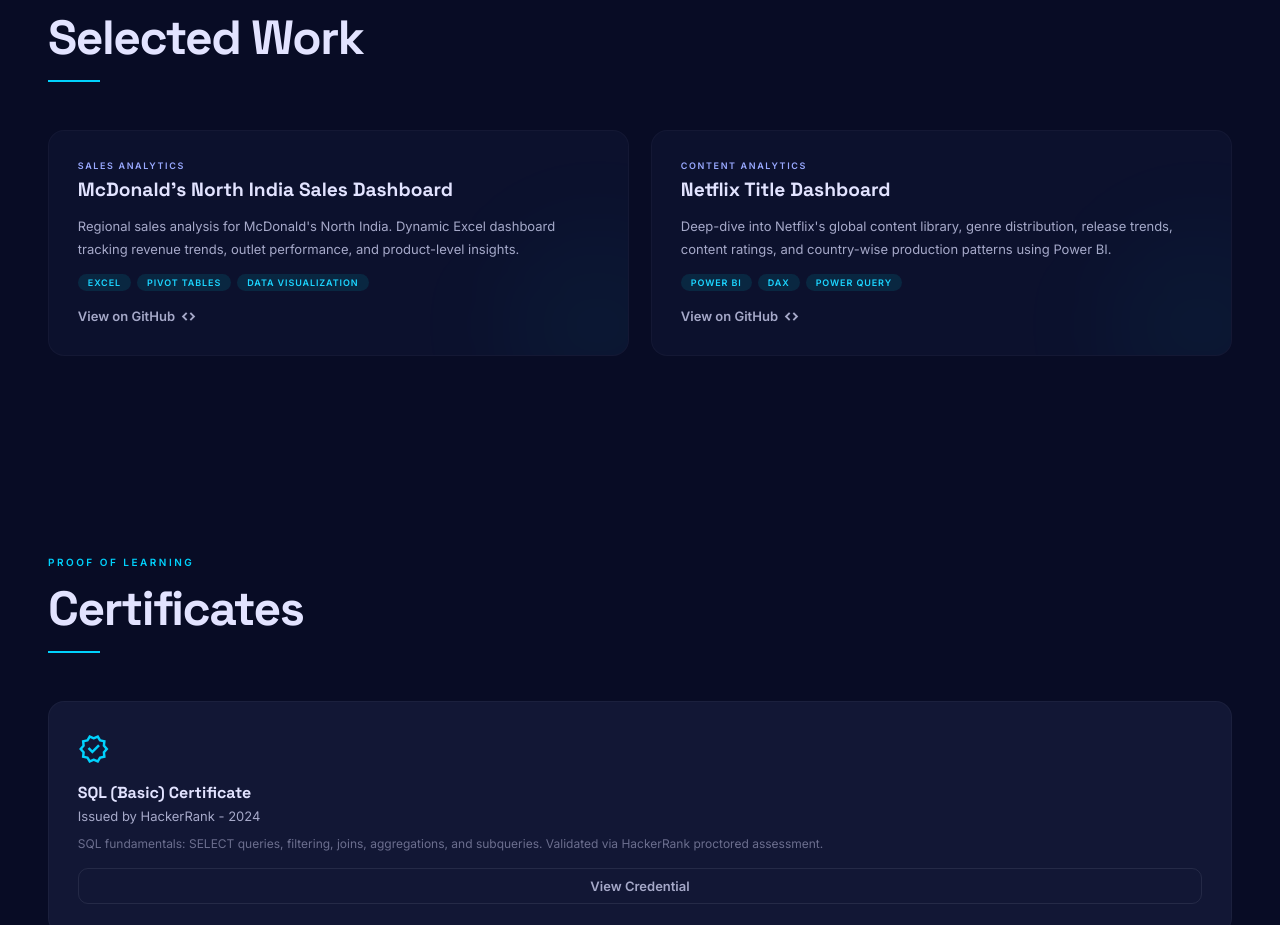
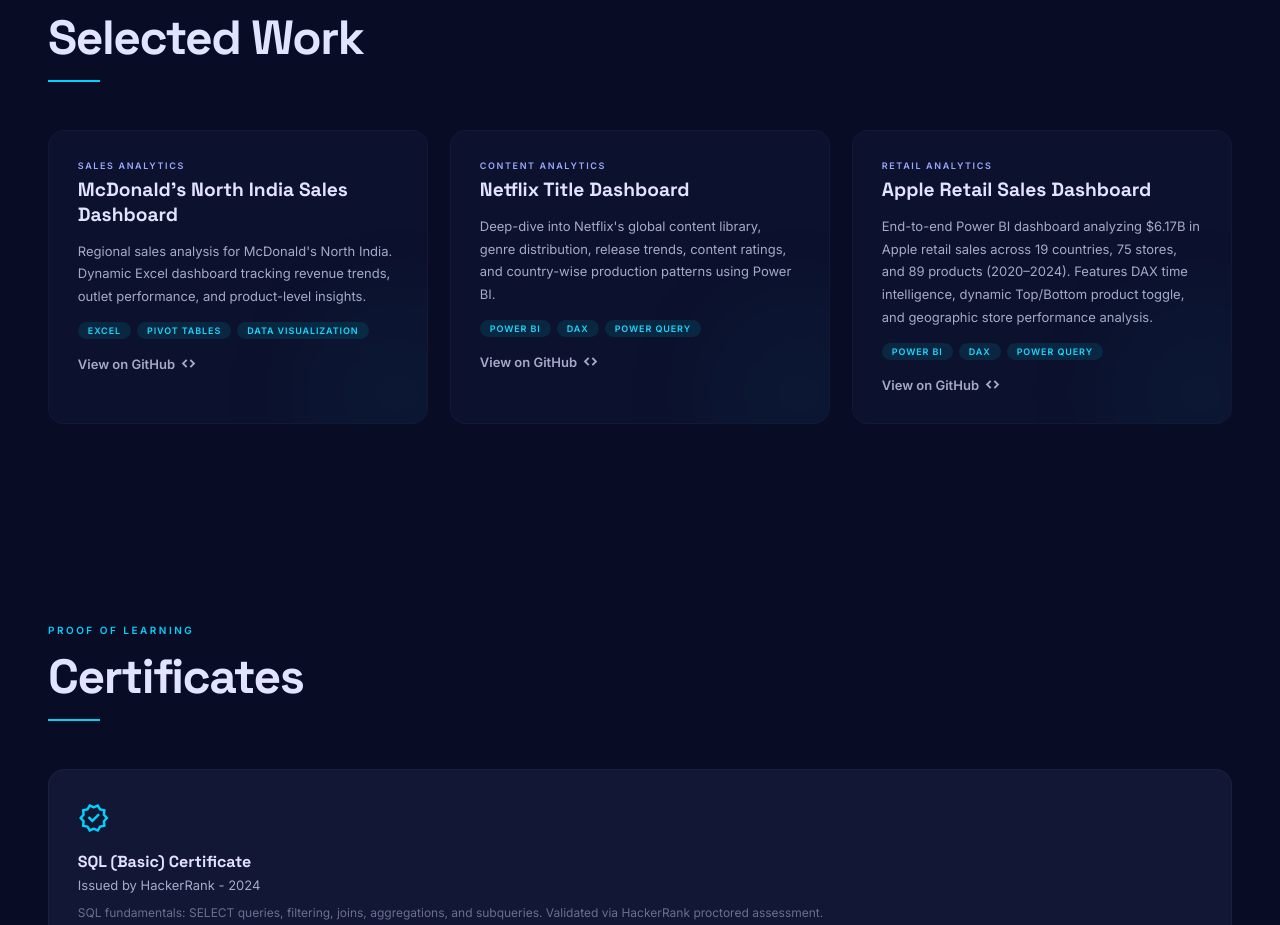
Before and after one commit to AnshulKumar-DataAnalyst/AnshulKumar-DataAnalyst.github.io, a plain HTML site: page index.html in a window 1280 px wide. Shown: the part 1681-2606 px from the top of the page. Drawn offline with nearby package versions, Linux system fonts and the light colour scheme; animation ran at ten frames a second.

Commit message:
Update index.html

```diff
--- a/index.html
+++ b/index.html
@@ -390,7 +390,13 @@
 // PROJECTS — rendered immediately, fully visible
 var PROJ=[
   {title:"McDonald's North India Sales Dashboard",cat:"Sales Analytics",desc:"Regional sales analysis for McDonald's North India. Dynamic Excel dashboard tracking revenue trends, outlet performance, and product-level insights.",tools:["Excel","Pivot Tables","Data Visualization"],icon:"fastfood",gh:"https://github.com/AnshulKumar-DataAnalyst/McDonalds-NorthIndia-Sales-Dashboard"},
-  {title:"Netflix Title Dashboard",cat:"Content Analytics",desc:"Deep-dive into Netflix's global content library, genre distribution, release trends, content ratings, and country-wise production patterns using Power BI.",tools:["Power BI","DAX","Power Query"],icon:"play_circle",gh:"https://github.com/AnshulKumar-DataAnalyst/Netflix-Title-Dashboard"}
+  {title:"Netflix Title Dashboard",cat:"Content Analytics",desc:"Deep-dive into Netflix's global content library, genre distribution, release trends, content ratings, and country-wise production patterns using Power BI.",tools:["Power BI","DAX","Power Query"],icon:"play_circle",gh:"https://github.com/AnshulKumar-DataAnalyst/Netflix-Title-Dashboard"},
+  {title: "Apple Retail Sales Dashboard",
+  cat: "Retail Analytics",
+  desc: "End-to-end Power BI dashboard analyzing $6.17B in Apple retail sales across 19 countries, 75 stores, and 89 products (2020–2024). Features DAX time intelligence, dynamic Top/Bottom product toggle, and geographic store performance analysis.",
+  tools: ["Power BI", "DAX", "Power Query"],
+  icon: "apple",
+  gh: "https://github.com/AnshulKumar-DataAnalyst/Apple-Retail-Sales-Dashboard"}
 ];
 var pg=document.getElementById('pgrid');
 PROJ.forEach(function(p,i){
```
